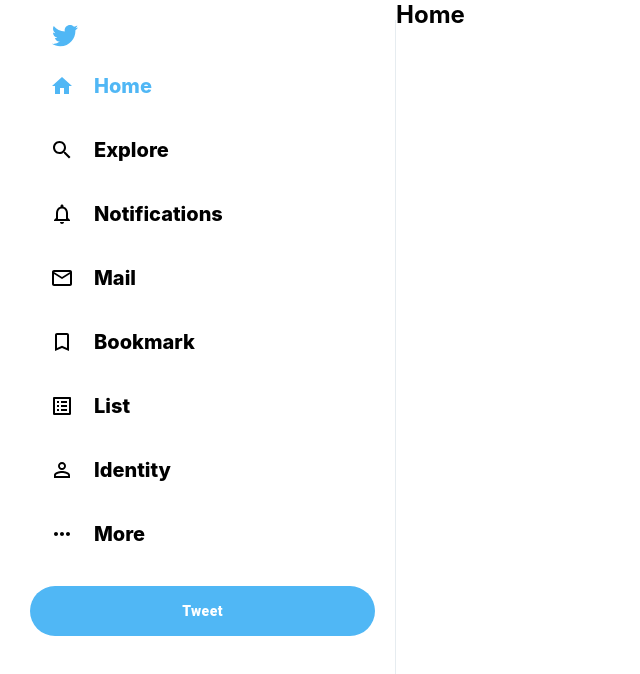
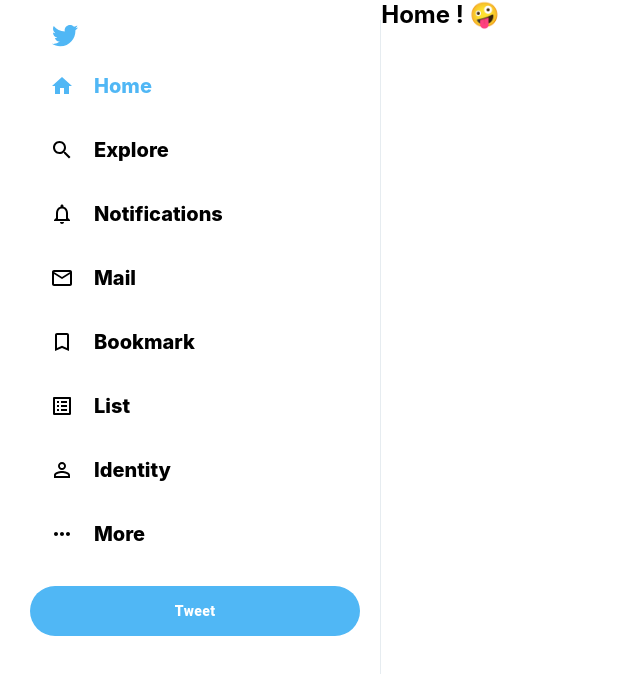
Before and after one commit to tracysu/twitter-clone, a React (Create React App) app: page / in a window 1280 px wide. Shown: the top 674 px of the page, without its empty margins (0-640 px from the left). Built offline with nearby package versions, Linux system fonts and the light colour scheme.

Commit message:
🤪 funzies

```diff
--- a/src/Feed.js
+++ b/src/Feed.js
@@ -4,7 +4,7 @@
   return (
     <div>
         {/* Header */}
-        <h2>Home</h2>
+        <h2> Home ! 🤪</h2>
 
         {/* TweetBox */}
 
```
